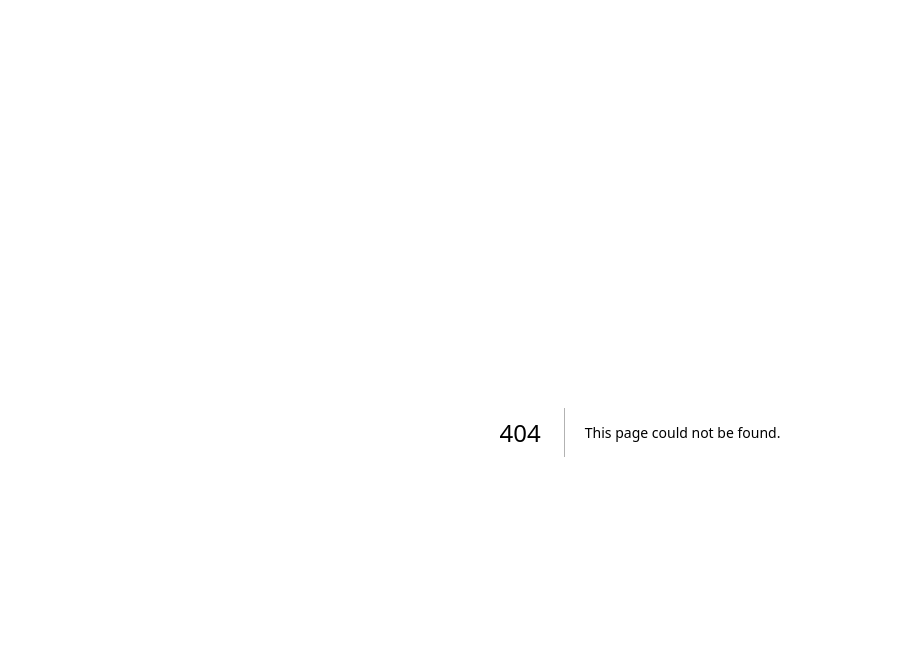
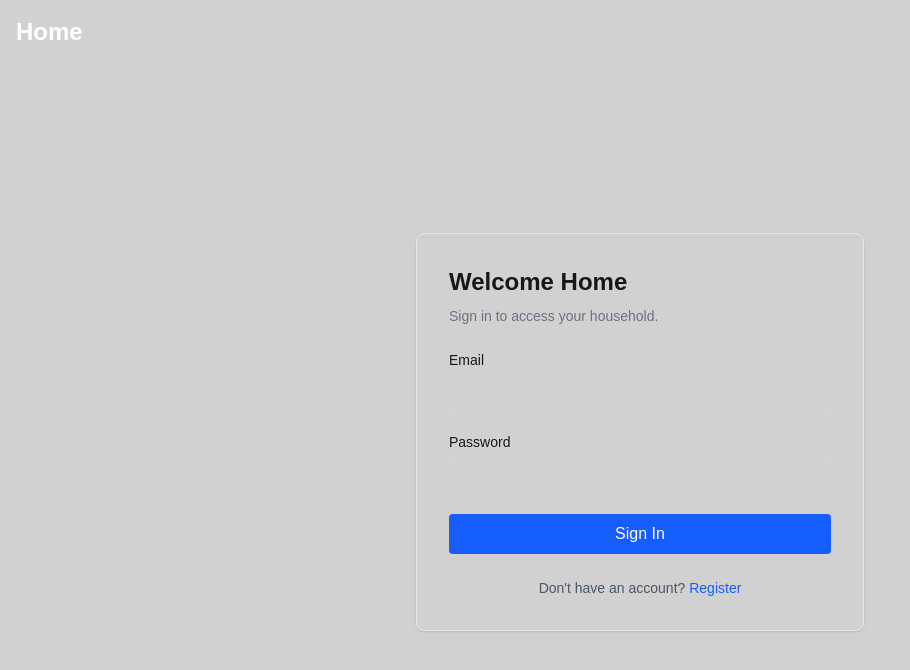
Before and after one commit to jgarcia4444/Home, a Next.js app: page /login in a window 1280 px wide. Before the commit this address had no page. Shown: the top 670 px of the page, without its empty margins (0-910 px from the left). Built offline with nearby package versions, Linux system fonts and the light colour scheme.

Commit message:
Added in the login page.

```diff
--- /dev/null
+++ b/app/login/page.tsx
@@ -0,0 +1,113 @@
+
+"use client";
+
+import {useState } from "react";
+import { signIn } from "next-auth/react";
+import Link from "next/link";
+import { useRouter } from "next/navigation";
+
+export default function LoginPage() {
+  const router = useRouter();
+
+  const [email, setEmail] = useState("");
+  const [password, setPassword] = useState("");
+  const [error, setError] = useState("");
+  const [loading, setLoading] = useState(false);
+
+  async function handleSubmit(event: HTMLFormElement) {
+    event.preventDefault();
+
+    setError("");
+    setLoading(true);
+
+    try {
+      const result = await signIn("credentials", {
+        email,
+        password,
+        redirect: false,
+        callbackUrl: "/",
+      });
+
+      if (result?.error) {
+        setError("Invalid email or password.");
+        return;
+      }
+
+      if (result?.ok) {
+        router.push("/");
+        router.refresh();
+      }
+    } catch {
+      setError("Something went wrong. Please try again.");
+    } finally {
+      setLoading(false);
+    }
+  }
+
+  return (
+    <main className="flex w-full flex-1 items-center justify-center px-4 py-10">
+      <div className="w-full max-w-md rounded-lg border border-gray-200 p-8 shadow-sm">
+        <h1 className="mb-2 text-2xl font-bold">Welcome Home</h1>
+
+        <p className="mb-6 text-sm text-gray-500">
+          Sign in to access your household.
+        </p>
+
+        {error && (
+          <p className="mb-4 rounded bg-red-100 p-3 text-sm text-red-700">
+            {error}
+          </p>
+        )}
+
+        <form onSubmit={handleSubmit} className="flex flex-col gap-4">
+          <div>
+            <label htmlFor="email" className="mb-1 block text-sm font-medium">
+              Email
+            </label>
+
+            <input
+              id="email"
+              type="email"
+              value={email}
+              onChange={(event) => setEmail(event.target.value)}
+              required
+              autoComplete="email"
+              className="w-full rounded border border-gray-300 p-2"
+            />
+          </div>
+
+          <div>
+            <label htmlFor="password" className="mb-1 block text-sm font-medium">
+              Password
+            </label>
+
+            <input
+              id="password"
+              type="password"
+              value={password}
+              onChange={(event) => setPassword(event.target.value)}
+              required
+              autoComplete="current-password"
+              className="w-full rounded border border-gray-300 p-2"
+            />
+          </div>
+
+          <button
+            type="submit"
+            disabled={loading}
+            className="rounded bg-blue-600 px-4 py-2 font-medium text-white hover:bg-blue-700 disabled:opacity-50"
+          >
+            {loading ? "Signing in..." : "Sign In"}
+          </button>
+        </form>
+
+        <p className="mt-6 text-center text-sm text-gray-600">
+          Don't have an account?{" "}
+          <Link href="/register" className="font-medium text-blue-600 hover:underline">
+            Register
+          </Link>
+        </p>
+      </div>
+    </main>
+  );
+}
--- a/app/page.tsx
+++ b/app/page.tsx
@@ -1,9 +1,9 @@
-import prisma from '@/lib/prisma'
+// import prisma from '@/lib/prisma'
 import HomeLists from "./components/home/HomeLists";
 
 export default function Home() {
 
-  const isLoggedIn = (): Boolean => {
+  const isLoggedIn = (): boolean => {
 
     return false;
   }
```
